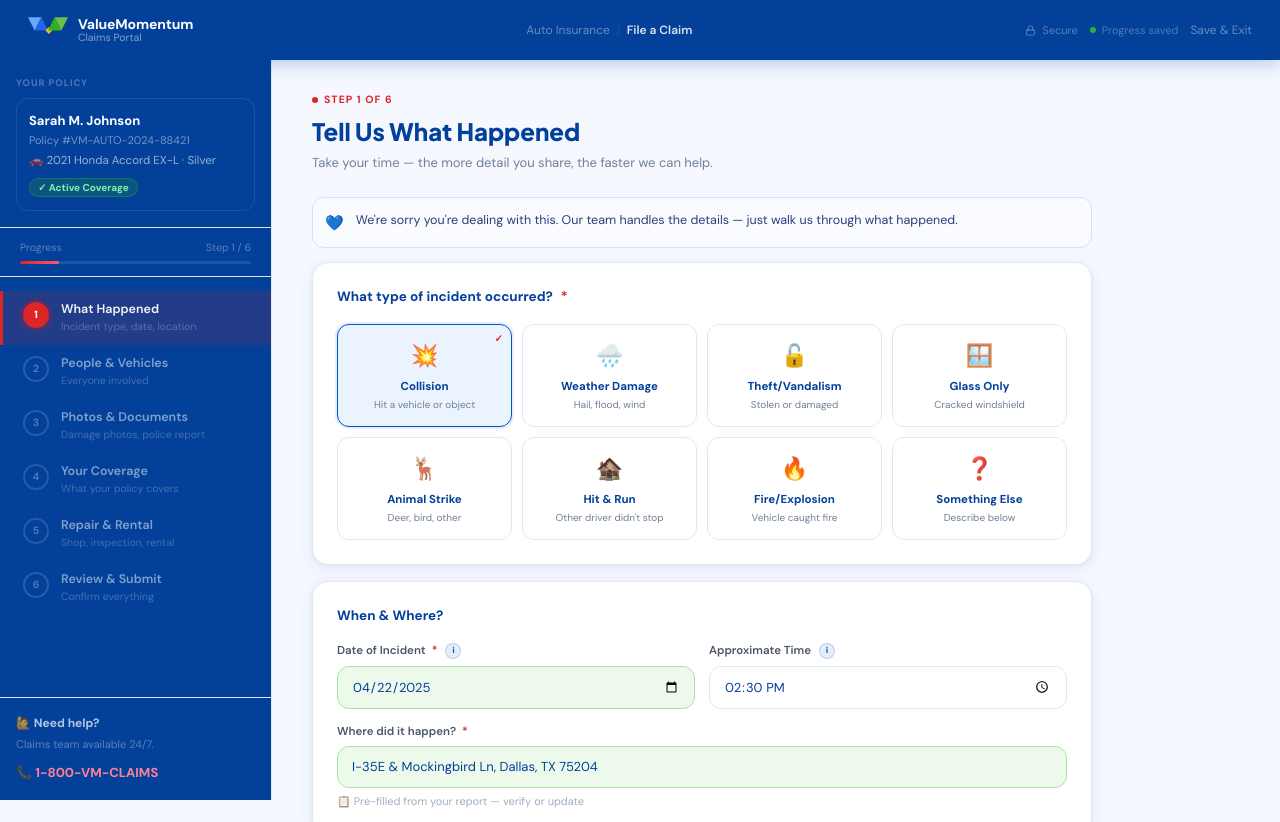
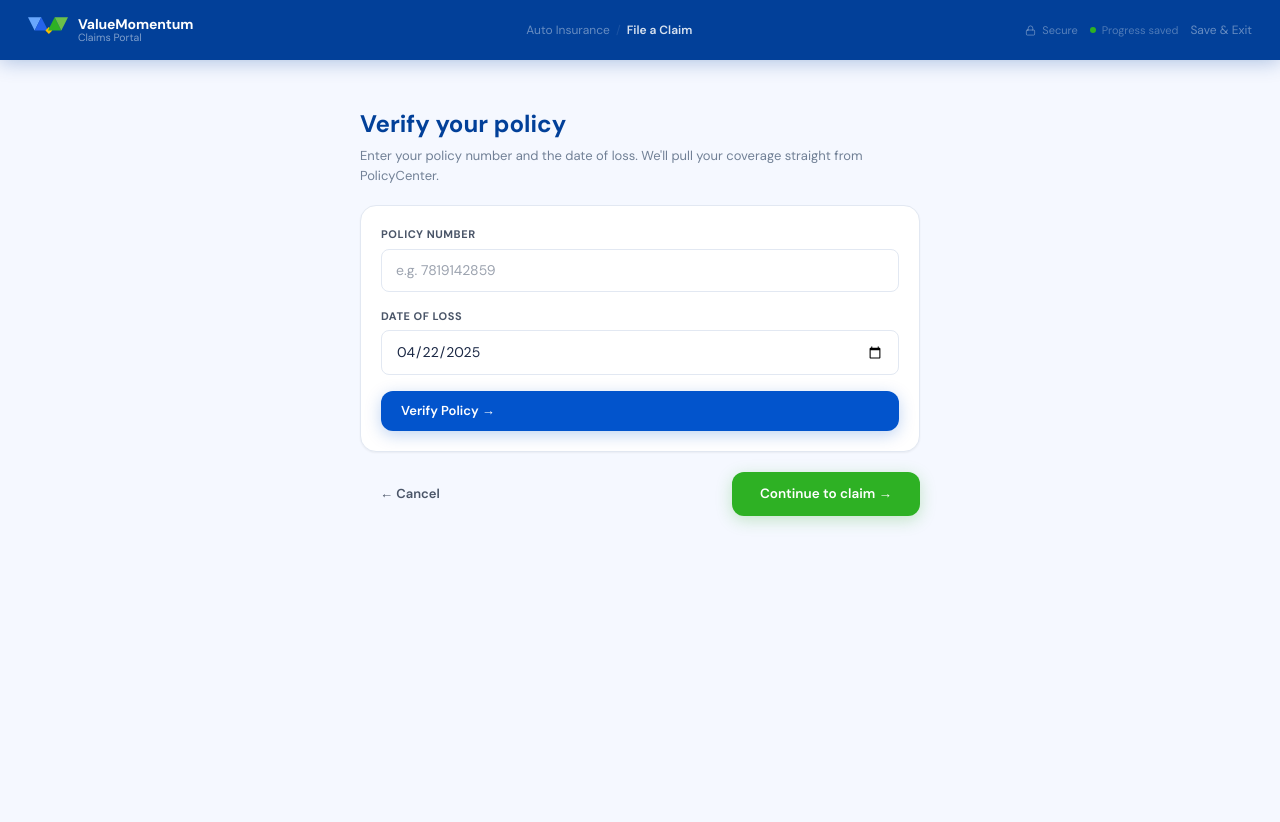
Before and after one commit to Naturepickorganic/vm-claims-portal-, a React (Vite) app: page /claims/auto/new in a window 1280 px wide. Shown: the top 822 px of the page. After the commit the page ends 800 px from the top, so only its background shows below. Built offline with nearby package versions, Linux system fonts and the light colour scheme.

Commit message:
Integrate PolicyGate for policy verification and data

```diff
--- a/src/pages/claims/auto/FNOLWizard.tsx
+++ b/src/pages/claims/auto/FNOLWizard.tsx
@@ -5,6 +5,7 @@ import { zodResolver } from '@hookform/resolvers/zod'
 import { clsx } from 'clsx'
 import { FNOLFormSchema, STEP_FIELDS, type FNOLFormData } from '@/lib/types'
 import { useFNOL } from '@/lib/api/hooks/useFNOL'
+import PolicyGate, { type PolicyCtx } from '@/components/fnol/PolicyGate'
 import Navbar   from '@/components/layout/Navbar'
 import Tip      from '@/components/ui/Tip'
 import InfoBox  from '@/components/ui/InfoBox'
@@ -91,6 +92,7 @@ export default function FNOLWizard() {
   const [conditions,  setConditions]  = useState<string[]>(['☀️ Clear/Dry'])
   const [ownShop, setOwnShop]     = useState(false)
   const [submitIdx, setSubmitIdx] = useState(-1)
+  const [policyCtx, setPolicyCtx] = useState<PolicyCtx | null>(null)
   const [photos, setPhotos]       = useState<Record<string,string[]>>({ vehicle:[], scene:[], doc:[] })
   const fileRefs = { vehicle: useRef<HTMLInputElement>(null), scene: useRef<HTMLInputElement>(null), doc: useRef<HTMLInputElement>(null) }
 
@@ -106,6 +108,13 @@ export default function FNOLWizard() {
     setDirection(n > step ? 'fwd' : 'back')
     setStep(n)
     window.scrollTo({ top:0, behavior:'smooth' })
+  }
+
+  /* Policy gate → prefill the form from real PolicyCenter data */
+  const handlePolicyReady = (ctx: PolicyCtx) => {
+    setPolicyCtx(ctx)
+    if (ctx.address)    setValue('location',   ctx.address)
+    if (ctx.dateOfLoss) setValue('dateOfLoss', ctx.dateOfLoss)
   }
 
   const handleNext = async () => {
@@ -128,7 +137,13 @@ export default function FNOLWizard() {
       setSubmitIdx(++i)
       if (i >= SUBMIT_STEPS.length) {
         clearInterval(t)
-        submitFNOL({ ...data, lob:'auto' }, {
+        submitFNOL({
+          ...data,
+          lob:          'auto',
+          policyNumber: policyCtx?.policyNumber,
+          vehicle:      policyCtx?.vehicle,
+          reporter:     policyCtx?.reporter,
+        }, {
           onSuccess: (res) => navigate(`/claims/auto/${res.claimId}/status`),
           onError:   () => setSubmitIdx(-1),
         })
@@ -160,6 +175,9 @@ export default function FNOLWizard() {
     </div>
   )
 
+  /* Policy gate — verify a real policy before opening the wizard */
+  if (!policyCtx) return <PolicyGate lob="auto" onReady={handlePolicyReady} />
+
   return (
     <FormProvider {...methods}>
       <div className="min-h-screen flex flex-col">
@@ -177,7 +195,7 @@ export default function FNOLWizard() {
 
         <div className="flex flex-1">
           {/* Sidebar — desktop only */}
-          <Sidebar step={step} steps={STEPS} progress={progress} onGoTo={goTo} lob="auto" />
+          <Sidebar step={step} steps={STEPS} progress={progress} onGoTo={goTo} lob="auto" policy={policyCtx} />
 
           <main className="flex-1 px-4 py-6 md:px-10 md:py-8 max-w-[860px]">
             <form onSubmit={handleSubmit(onSubmit)}>
@@ -214,20 +232,29 @@ export default function FNOLWizard() {
 
 /* ══════════ SHARED LAYOUT COMPONENTS ══════════════════════════════ */
 
-interface SidebarProps { step:number; steps:typeof STEPS; progress:number; onGoTo:(n:number)=>void; lob:'auto'|'home' }
+interface SidebarProps { step:number; steps:typeof STEPS; progress:number; onGoTo:(n:number)=>void; lob:'auto'|'home'; policy?: PolicyCtx | null }
 
-export function Sidebar({ step, steps, progress, onGoTo, lob }: SidebarProps) {
-  const policyNum  = lob==='home' ? '#VM-HOME-2024-33891' : '#VM-AUTO-2024-88421'
-  const policyProp = lob==='home' ? '🏠 4821 Mockingbird Ln, Dallas TX' : '🚗 2021 Honda Accord EX-L · Silver'
+export function Sidebar({ step, steps, progress, onGoTo, lob, policy }: SidebarProps) {
+  const policyNum  = policy?.policyNumber
+    ? `#${policy.policyNumber}`
+    : (lob==='home' ? '#VM-HOME-2024-33891' : '#VM-AUTO-2024-88421')
+  const policyProp = policy?.vehicle?.display
+    ? `🚗 ${policy.vehicle.display}`
+    : (policy?.address ? `🏠 ${policy.address}`
+    : (lob==='home' ? '🏠 4821 Mockingbird Ln, Dallas TX' : '🚗 2021 Honda Accord EX-L · Silver'))
+  const insuredName = policy?.insured || 'Sarah M. Johnson'
   return (
     <aside className="hidden md:flex w-68 bg-navy flex-col sticky top-[60px] h-[calc(100vh-60px)] overflow-y-auto border-r border-white/8 flex-shrink-0">
       <div className="p-4 border-b border-white/8">
         <div className="text-[9.5px] font-bold tracking-widest uppercase text-white/30 mb-2">Your Policy</div>
         <div className="bg-white/6 border border-white/10 rounded-xl p-3">
-          <div className="text-[13px] font-bold text-white">Sarah M. Johnson</div>
+          <div className="text-[13px] font-bold text-white">{insuredName}</div>
           <div className="text-[11px] text-white/45 mt-px">Policy {policyNum}</div>
           <div className="text-[11.5px] text-white/60 mt-1">{policyProp}</div>
-          <div className="inline-flex items-center gap-1 mt-2 bg-green/20 border border-green/35 text-[10px] font-bold text-green-300 px-2 py-px rounded-full">✓ Active Coverage</div>
+          {policy && policy.inForce === false
+            ? <div className="inline-flex items-center gap-1 mt-2 bg-amber-400/20 border border-amber-400/35 text-[10px] font-bold text-amber-200 px-2 py-px rounded-full">⚠ Outside term</div>
+            : <div className="inline-flex items-center gap-1 mt-2 bg-green/20 border border-green/35 text-[10px] font-bold text-green-300 px-2 py-px rounded-full">✓ {policy ? 'In Force' : 'Active Coverage'}</div>
+          }
         </div>
       </div>
       <div className="px-5 py-3 border-b border-white/8">
```
